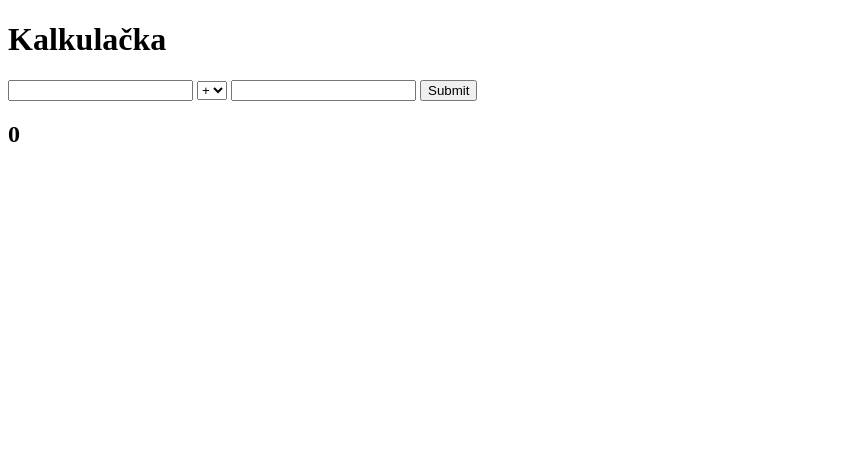
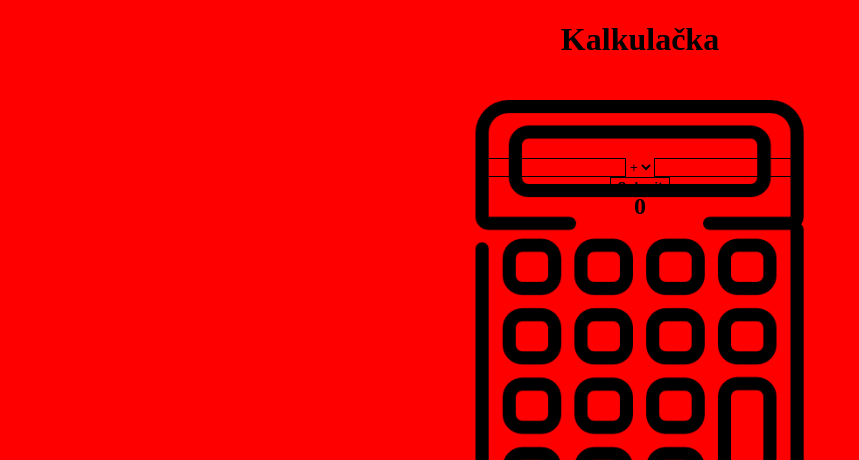
Before and after one commit to SLOVAKIA-ENTITI/2025-PI1-Django, a Django app: page /kalkulacka in a window 1280 px wide. Shown: the top 460 px of the page, without its empty margins (0-859 px from the left). Run offline with Django 5.2, Linux system fonts and the light colour scheme.

Commit message:
Kalkulacka final version

```diff
--- /dev/null
+++ b/Paskala/kalkulacka/static/kalkulacka/kalkulacka.css
@@ -0,0 +1,38 @@
+body {
+    background-image: url(calc.png);
+    text-align: center;
+    background-repeat: no-repeat;
+    background-position-x: center;
+    background-position-y: 100px ;
+    background-size: 35%;
+    background-color: red;
+}
+.veci{
+    display: flex;
+    justify-content: center;
+    align-items: center;
+    flex-direction: row;
+    background-color: transparent;
+}
+select {
+    background-color: transparent;
+    border: none;
+}
+h1 {
+    color: black;
+    font-weight: bold;
+    margin-bottom: 100px;
+}
+.textik{
+    width: 140px;
+    background-color: transparent;
+    border: 1px solid black;
+}
+h2 {
+    margin-top: -3px;
+}
+.odosli{
+    background-color: transparent;
+    border: 1px solid black;
+    font-weight: bold;
+}
--- a/Paskala/kalkulacka/templates/kalkulacka/index.html
+++ b/Paskala/kalkulacka/templates/kalkulacka/index.html
@@ -1,23 +1,27 @@
+{% load static %}
 <!DOCTYPE html>
 <html lang="en">
 <head>
     <meta charset="UTF-8">
     <meta name="viewport" content="width=device-width, initial-scale=1.0">
+    <link rel="stylesheet" href="{% static 'kalkulacka/kalkulacka.css' %}">
     <title>Kalkulačka</title>
 </head>
 <body>
     <h1>Kalkulačka</h1>
     <form method="post">
         {% csrf_token %}
-        <input type="text" name="a">
+        <div class="veci">
+            <input type="text" name="a" class="textik">
                 <select name="operator">
                 <option value="+">+</option>
                 <option value="-">-</option>
                 <option value="*">*</option>
                 <option value="/">/</option>
             </select>
-        <input type="text" name="b">
-        <input type="submit">
+            <input type="text" name="b" class="textik">
+        </div>
+        <input type="submit" class="odosli">
     </form>
     <h2>{{vysledok}}</h2>
 </body>
--- a/Paskala/kalkulacka/views.py
+++ b/Paskala/kalkulacka/views.py
@@ -4,15 +4,24 @@ def index(request):
     if request.method == "GET":
         vysledok = 0
     if request.method == "POST":
-        a = int(request.POST["a"])
-        b = int(request.POST["b"])
-        operator = request.POST["operator"]
-        if operator == "+":
-            vysledok = a + b
-        elif operator == "-":
-            vysledok = a - b
-        elif vysledok == "*":
-            vysledok = a * b
-        else:
-            vysledok = a / b
+        try:
+            a = float(request.POST["a"])
+            b = float(request.POST["b"])
+            operator = request.POST["operator"]
+            if operator == "+":
+                vysledok = a + b
+            elif operator == "-":
+                vysledok = a - b
+            elif operator == "*":
+                vysledok = a * b
+            else:
+                vysledok = a / b
+        except ZeroDivisionError:
+            vysledok = "Nemozes delit nulov"
+        except ValueError:
+            vysledok = "Zadávaj len čísla"
+        except:
+            vysledok = "Chyba"
+
+
     return render(request, 'kalkulacka/index.html', dict(vysledok = vysledok) )
```
Also changed, not shown: poznamky.txt (+13 -0 lines), Paskala/kalkulacka/static/kalkulacka/calc.png (added). Lines whose indentation alone changed are shown as unchanged.
